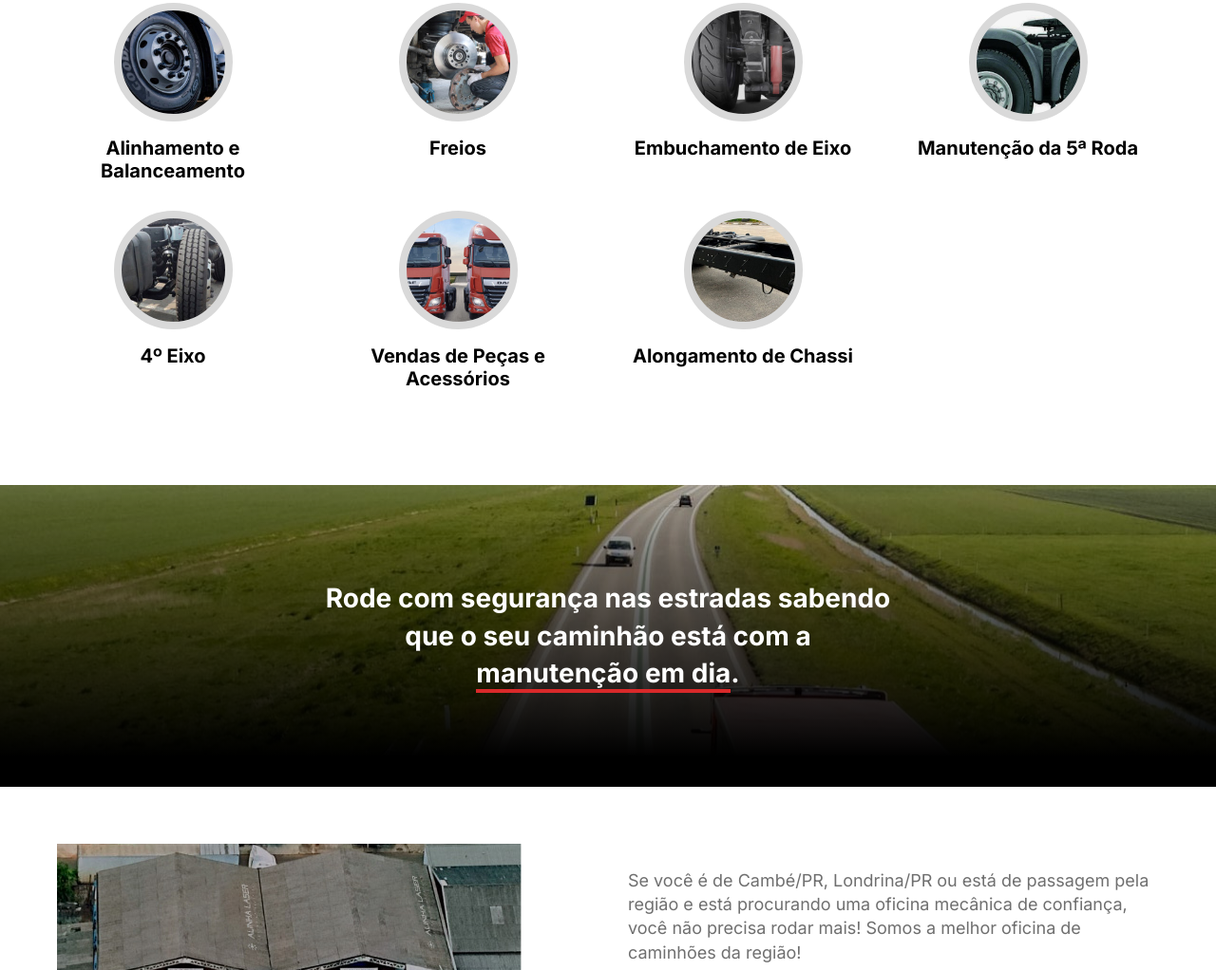
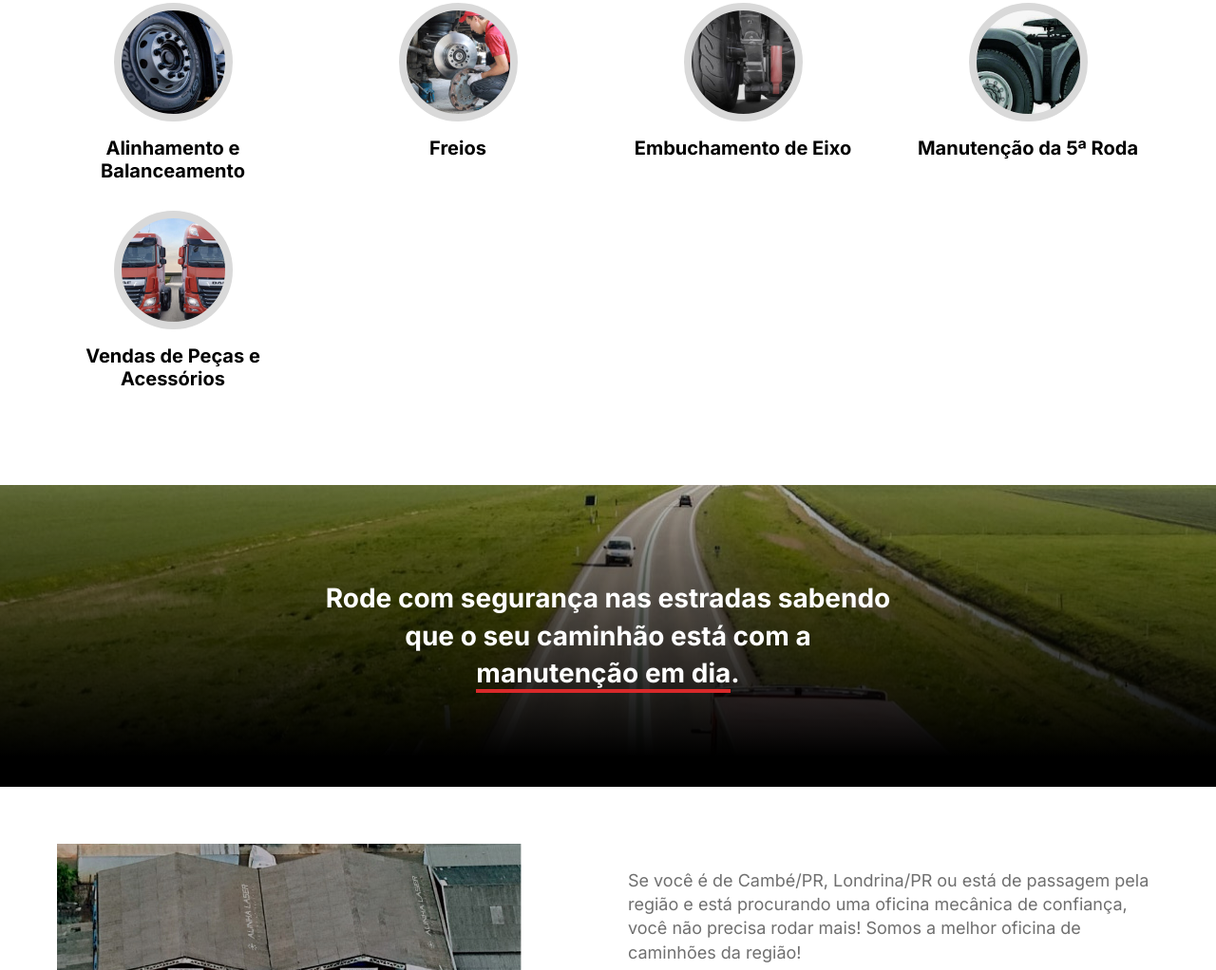
Before and after one commit to zdoug/alinha-laser, a website: page index.html in a window 1280 px wide. Shown: the part 915-1937 px from the top of the page at 95% size. Drawn offline with Linux system fonts and the light colour scheme.

Commit message:
retirados serviços

```diff
--- a/index.html
+++ b/index.html
@@ -92,18 +92,18 @@
         <a href="" title="Manutenção da 5ª Roda" class="thumb-service thumb-quinta-roda" data-id="quinta-roda"></a>
         <h3>Manutenção da 5ª Roda</h3>
       </li>
-      <li>
+      <!-- <li>
         <a href="" title="Quarto Eixo" class="thumb-service thumb-quarto-eixo" data-id="quarto-eixo"></a>
         <h3>4º Eixo</h3>
-      </li>
+      </li> -->
       <li>
         <a href="" title="Venda de Peças e Acessórios" class="thumb-service thumb-pecas-acessorios" data-id="pecas-acessorios"></a>
         <h3>Vendas de Peças e Acessórios</h3>
       </li>
-      <li>
+      <!-- <li>
         <a href="" title="Alongamento de Chassi" class="thumb-service thumb-alongamento-chassi" data-id="alongamento-chassi"></a>
         <h3>Alongamento de Chassi</h3>
-      </li>
+      </li> -->
     </ul>
   </section>
 
@@ -148,14 +148,14 @@
     </div>
   </div>
 
-  <div class="modal-bg" id="quarto-eixo">
+  <!-- <div class="modal-bg" id="quarto-eixo">
     <div class="modal-content">
       <img src="img/quarto-eixo.jpg" class="img-fluid" alt="4º Eixo">
       <h3>4º Eixo</h3>
       <p>O 4º eixo, também conhecido por 4° Eixo Autodirecional é um eixo auxiliar que pode ser instalado em veículos de grande porte, como caminhões e cavalos mecânicos, visando aumentar a capacidade de carga do veículo.</p>
       <button class="close-modal"><i class="fas fa-times"></i></button>
     </div>
-  </div>
+  </div> -->
 
   <div class="modal-bg" id="pecas-acessorios">
     <div class="modal-content">
```
